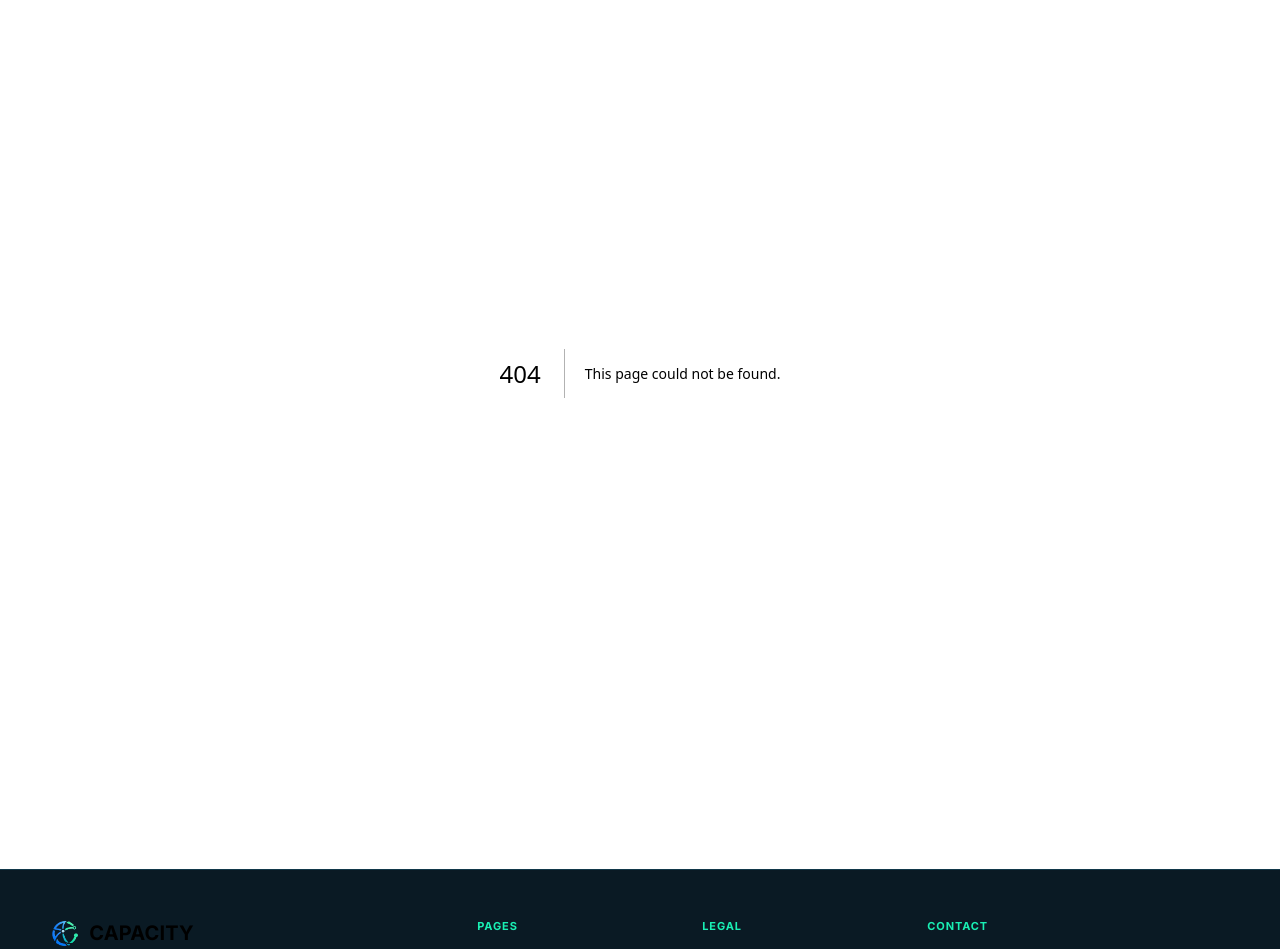
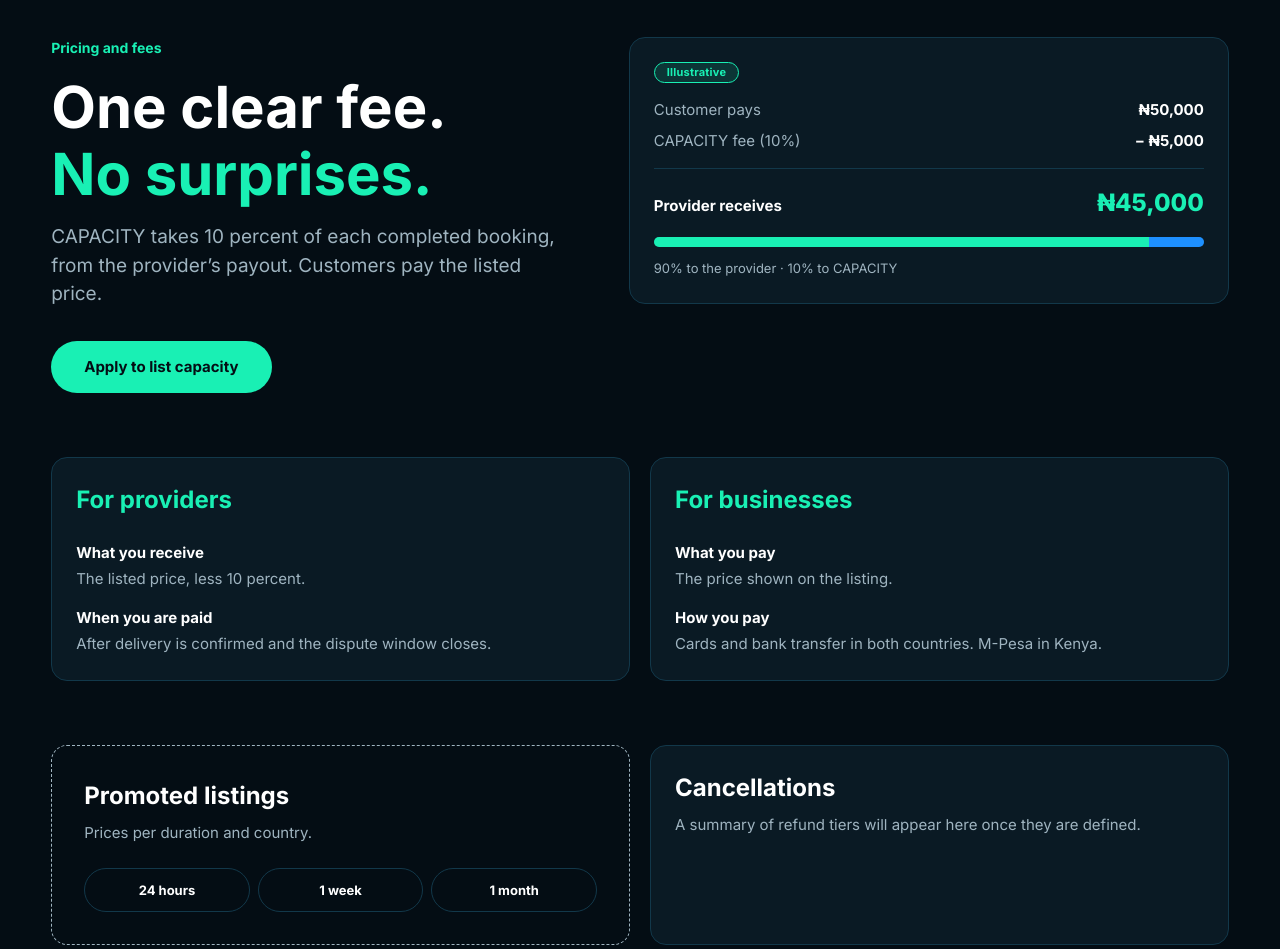
Before and after one commit to mohhx/capacity-repo, a Next.js app: page /pricing in a window 1280 px wide. Before the commit this address had no page. Shown: the part 100-1049 px from the top of the page. Built offline with nearby package versions, Linux system fonts and the light colour scheme.

Commit message:
Add Pricing and fees page

```diff
--- /dev/null
+++ b/src/app/pricing/page.module.css
@@ -0,0 +1,103 @@
+.page {
+  display: grid;
+  grid-template-columns: minmax(0, 1fr); /* lets the page shrink to the screen */
+  align-content: start;
+  padding-top: var(--space-16);
+  padding-bottom: 0; /* ClosingCta supplies its own bottom padding */
+}
+
+.stack {
+  display: grid;
+  grid-template-columns: minmax(0, 1fr);
+  gap: var(--space-16);
+  padding-bottom: 1.25rem; /* plus the closing panel's own top padding, about 60px as in Figma */
+}
+
+.hero {
+  display: grid;
+  grid-template-columns: minmax(0, 1fr);
+  gap: var(--space-8);
+}
+
+/* Desktop: text on the left, the worked example card on the right. */
+@media (min-width: 1024px) {
+  .hero {
+    grid-template-columns: minmax(0, 1fr) 37.5rem;
+    gap: var(--space-16);
+    align-items: start;
+  }
+}
+
+.copy {
+  display: grid;
+  align-content: start;
+  justify-items: start;
+  gap: var(--space-4);
+}
+
+.eyebrow {
+  margin: 0;
+  color: var(--mint);
+  font-size: 0.875rem;
+  font-weight: 700;
+}
+
+.title {
+  margin: 0;
+  font-size: clamp(2.125rem, 6vw + 0.5rem, 3.625rem);
+  font-weight: 700;
+  line-height: 1.1;
+  color: var(--white);
+}
+
+@media (min-width: 768px) {
+  .title {
+    line-height: 1.15;
+  }
+}
+
+/* The second line is always on its own line, as in both Figma frames. */
+.accent {
+  display: block;
+  color: var(--mint);
+}
+
+.lead {
+  max-width: 34rem;
+  margin: 0;
+  color: var(--muted);
+  font-size: var(--fs-lead);
+}
+
+.actions {
+  padding-top: var(--space-4);
+}
+
+/* Phone: the button fills the width. */
+@media (max-width: 767px) {
+  .actions {
+    width: 100%;
+  }
+  .actions > a {
+    width: 100%;
+  }
+}
+
+.example {
+  display: grid;
+  gap: var(--space-4);
+}
+
+/* The "A worked example" heading is only in the phone frame. */
+.exampleTitle {
+  margin: 0;
+  color: var(--white);
+  font-size: var(--fs-h2);
+  font-weight: 700;
+}
+
+@media (min-width: 1024px) {
+  .exampleTitle {
+    display: none;
+  }
+}
--- /dev/null
+++ b/src/app/pricing/page.tsx
@@ -0,0 +1,39 @@
+import type { Metadata } from "next";
+import { CostCard } from "@/components/for-providers/CostCard";
+import { ClosingCta } from "@/components/home/ClosingCta";
+import { PricingAudience } from "@/components/pricing/PricingAudience";
+import { PricingExtras } from "@/components/pricing/PricingExtras";
+import { Button } from "@/components/ui/Button";
+import { PRICING } from "@/content/pricing";
+import styles from "./page.module.css";
+
+export const metadata: Metadata = { title: "Pricing and fees" };
+
+export default function PricingPage() {
+  const { hero, example, closing } = PRICING;
+  return (
+    <main className={`container ${styles.page}`}>
+      <div className={styles.stack}>
+        <section className={styles.hero}>
+          <div className={styles.copy}>
+            <p className={styles.eyebrow}>{hero.eyebrow}</p>
+            <h1 className={styles.title}>
+              {hero.title} <span className={styles.accent}>{hero.accent}</span>
+            </h1>
+            <p className={styles.lead}>{hero.lead}</p>
+            <div className={styles.actions}>
+              <Button href={hero.cta.href}>{hero.cta.label}</Button>
+            </div>
+          </div>
+          <div className={styles.example}>
+            <h2 className={styles.exampleTitle}>{example.title}</h2>
+            <CostCard withHeading={false} receiveLabel={example.receiveLabel} showSplit />
+          </div>
+        </section>
+        <PricingAudience />
+        <PricingExtras />
+      </div>
+      <ClosingCta title={closing.title} text={closing.text} cta={closing.cta} textHref={closing.textHref} roomy />
+    </main>
+  );
+}
--- /dev/null
+++ b/src/components/pricing/PricingAudience.module.css
@@ -0,0 +1,47 @@
+.grid {
+  display: grid;
+  grid-template-columns: minmax(0, 1fr);
+  gap: 1.25rem;
+}
+
+@media (min-width: 768px) {
+  .grid {
+    grid-template-columns: 1fr 1fr;
+  }
+}
+
+.card {
+  display: grid;
+  align-content: start;
+  gap: var(--space-6);
+}
+
+.title {
+  margin: 0;
+  color: var(--mint);
+  font-size: var(--fs-h3);
+  font-weight: 700;
+}
+
+.list {
+  display: grid;
+  gap: var(--space-4);
+  margin: 0;
+}
+
+.item {
+  display: grid;
+  gap: var(--space-1);
+}
+
+.label {
+  color: var(--white);
+  font-size: var(--fs-body);
+  font-weight: 700;
+}
+
+.text {
+  margin: 0;
+  color: var(--muted);
+  font-size: var(--fs-body);
+}
--- /dev/null
+++ b/src/components/pricing/PricingAudience.tsx
@@ -0,0 +1,24 @@
+import { Card } from "@/components/ui/Card";
+import { PRICING } from "@/content/pricing";
+import styles from "./PricingAudience.module.css";
+
+/** The For providers and For businesses cards. */
+export function PricingAudience() {
+  return (
+    <section className={styles.grid}>
+      {PRICING.audience.map((group) => (
+        <Card key={group.id} className={styles.card}>
+          <h2 className={styles.title}>{group.title}</h2>
+          <dl className={styles.list}>
+            {group.items.map((item) => (
+              <div key={item.label} className={styles.item}>
+                <dt className={styles.label}>{item.label}</dt>
+                <dd className={styles.text}>{item.text}</dd>
+              </div>
+            ))}
+          </dl>
+        </Card>
+      ))}
+    </section>
+  );
+}
--- /dev/null
+++ b/src/components/pricing/PricingExtras.module.css
@@ -0,0 +1,65 @@
+.grid {
+  display: grid;
+  grid-template-columns: minmax(0, 1fr);
+  gap: 1.25rem;
+}
+
+@media (min-width: 768px) {
+  .grid {
+    grid-template-columns: 1fr 1fr;
+  }
+  .single {
+    grid-template-columns: minmax(0, 1fr);
+  }
+}
+
+.promote {
+  display: grid;
+  align-content: start;
+  gap: var(--space-2);
+  padding: var(--space-8);
+  border: var(--border-width) dashed var(--muted);
+  border-radius: var(--radius-card);
+}
+
+.cancel {
+  display: grid;
+  align-content: start;
+  gap: var(--space-2);
+}
+
+.title {
+  margin: 0;
+  color: var(--white);
+  font-size: var(--fs-h3);
+  font-weight: 700;
+}
+
+.text {
+  margin: 0;
+  color: var(--muted);
+  font-size: var(--fs-body);
+}
+
+.chips {
+  display: grid;
+  grid-template-columns: repeat(3, minmax(0, 1fr));
+  gap: var(--space-2);
+  margin: var(--space-4) 0 0;
+  padding: 0;
+  list-style: none;
+}
+
+.chip {
+  display: flex;
+  align-items: center;
+  justify-content: center;
+  min-height: 2.75rem;
+  padding-inline: var(--space-2);
+  border: var(--border-width) solid var(--border);
+  border-radius: var(--radius-pill);
+  color: var(--white);
+  font-size: var(--fs-small);
+  font-weight: 700;
+  text-align: center;
+}
--- /dev/null
+++ b/src/components/pricing/PricingExtras.tsx
@@ -0,0 +1,29 @@
+import { Card } from "@/components/ui/Card";
+import { PRICING } from "@/content/pricing";
+import styles from "./PricingExtras.module.css";
+
+/** Promoted listings (removable) and Cancellations. If promoted listings is off, cancellations takes the full width. */
+export function PricingExtras() {
+  const { promote, cancellations } = PRICING;
+  return (
+    <section className={`${styles.grid} ${promote.enabled ? "" : styles.single}`}>
+      {promote.enabled ? (
+        <div className={styles.promote}>
+          <h2 className={styles.title}>{promote.title}</h2>
+          <p className={styles.text}>{promote.text}</p>
+          <ul className={styles.chips}>
+            {promote.options.map((option) => (
+              <li key={option} className={styles.chip}>
+                {option}
+              </li>
+            ))}
+          </ul>
+        </div>
+      ) : null}
+      <Card className={styles.cancel}>
+        <h2 className={styles.title}>{cancellations.title}</h2>
+        <p className={styles.text}>{cancellations.text}</p>
+      </Card>
+    </section>
+  );
+}
--- /dev/null
+++ b/src/content/pricing.ts
@@ -0,0 +1,57 @@
+// Pricing and fees page copy, from the Figma desktop and phone frames.
+// Figma design notes (TBC tags, the dashed Naira box, "removable module" line) are not copied: they are notes, not live copy.
+import { commissionPercent } from "@/config/platform";
+import { FOR_PROVIDERS } from "@/content/for-providers";
+import { PRIMARY_CTA, SECONDARY_CTA } from "@/content/site";
+
+const pct = commissionPercent();
+
+export const PRICING = {
+  hero: {
+    eyebrow: "Pricing and fees",
+    title: "One clear fee.",
+    accent: "No surprises.",
+    lead: `CAPACITY takes ${pct} percent of each completed booking, from the provider’s payout. Customers pay the listed price.`,
+    cta: PRIMARY_CTA,
+  },
+  example: {
+    title: "A worked example",
+    receiveLabel: "Provider receives",
+  },
+  audience: [
+    {
+      id: "providers",
+      title: "For providers",
+      items: [
+        { label: "What you receive", text: `The listed price, less ${pct} percent.` },
+        { label: "When you are paid", text: "After delivery is confirmed and the dispute window closes." },
+      ],
+    },
+    {
+      id: "businesses",
+      title: "For businesses",
+      items: [
+        { label: "What you pay", text: "The price shown on the listing." },
+        { label: "How you pay", text: "Cards and bank transfer in both countries. M-Pesa in Kenya." },
+      ],
+    },
+  ],
+  // Same switch and options as the For providers page, so one flag hides both.
+  promote: {
+    enabled: FOR_PROVIDERS.promote.enabled,
+    title: "Promoted listings",
+    text: "Prices per duration and country.",
+    options: FOR_PROVIDERS.promote.options,
+  },
+  cancellations: {
+    title: "Cancellations",
+    // Placeholder copy from Figma until the refund tiers are defined.
+    text: "A summary of refund tiers will appear here once they are defined.",
+  },
+  closing: {
+    title: "Ready to get started?",
+    text: "Or request early access as a business.",
+    cta: PRIMARY_CTA,
+    textHref: SECONDARY_CTA.href,
+  },
+} as const;
```
